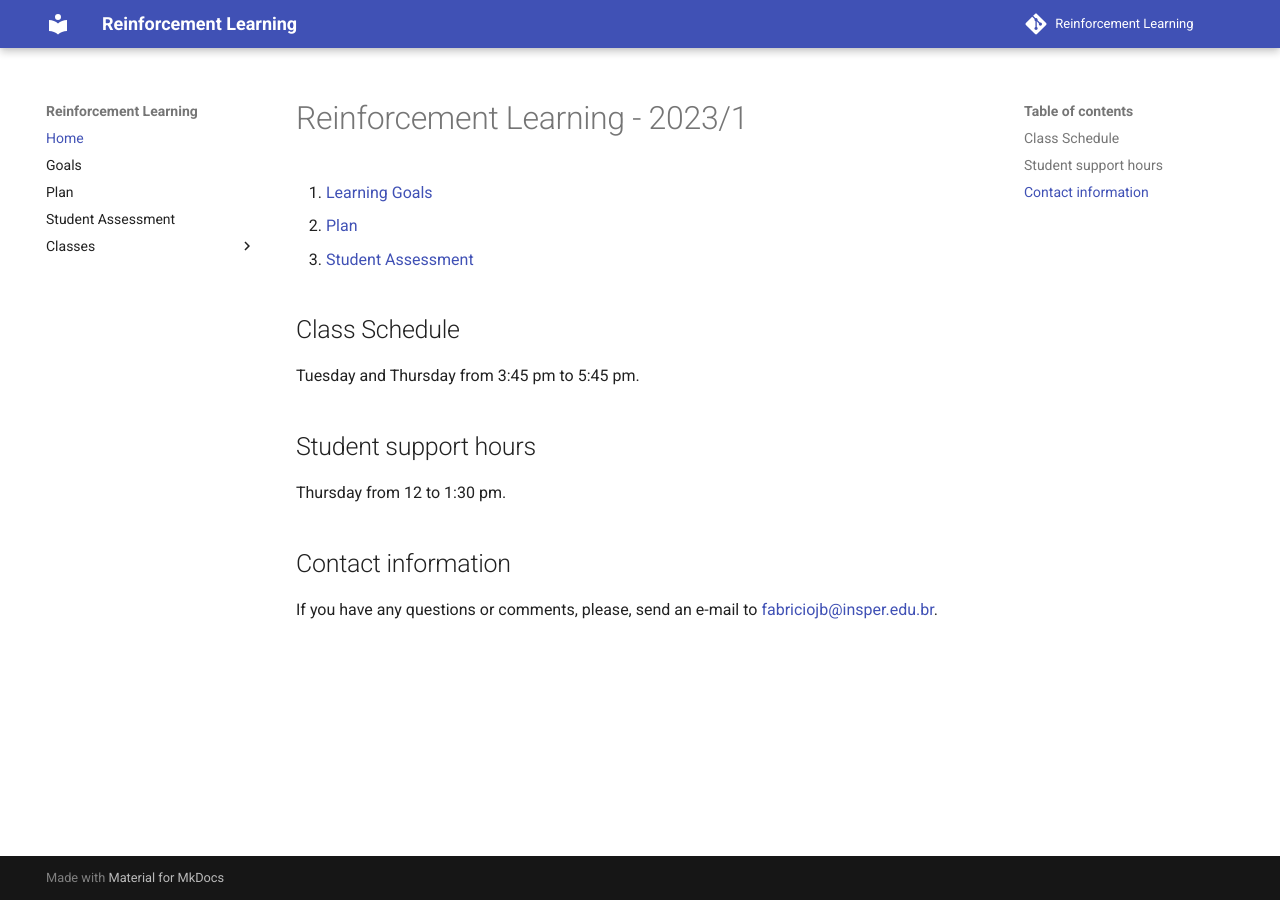
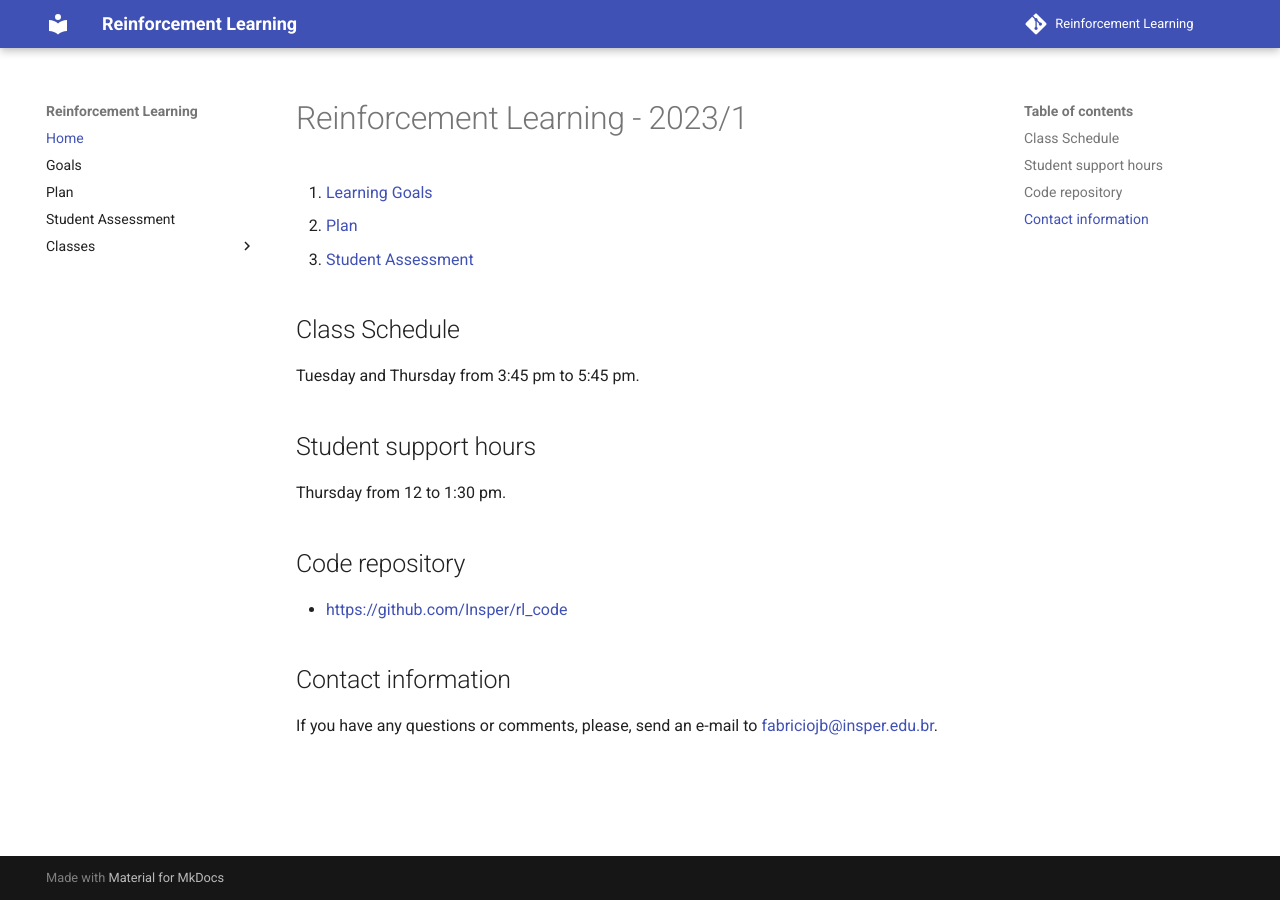
Before and after one commit to Insper/rl, an MkDocs documentation site: the page built from docs/index.md, in a window 1280 px wide. Built offline with MkDocs 1.6.1 and Material for MkDocs 9.7.7, drawn with Linux system fonts in a browser that asks for light colours; nearby versions of some CDN libraries; comment, search, counter and statistics services are not loaded.

Commit message:
connecting this site with the code repository

```diff
--- a/docs/index.md
+++ b/docs/index.md
@@ -12,6 +12,10 @@ Tuesday and Thursday from 3:45 pm to 5:45 pm.
 
 Thursday from 12 to 1:30 pm.
 
+## Code repository
+
+* [https://github.com/Insper/rl_code](https://github.com/Insper/rl_code)
+
 ## Contact information
 
 If you have any questions or comments, please, send an e-mail to [fabriciojb@insper.edu.br](mailto:fabriciojb@insper.edu.br).
```
Also changed, not shown: site/index.html, 1 other file.
